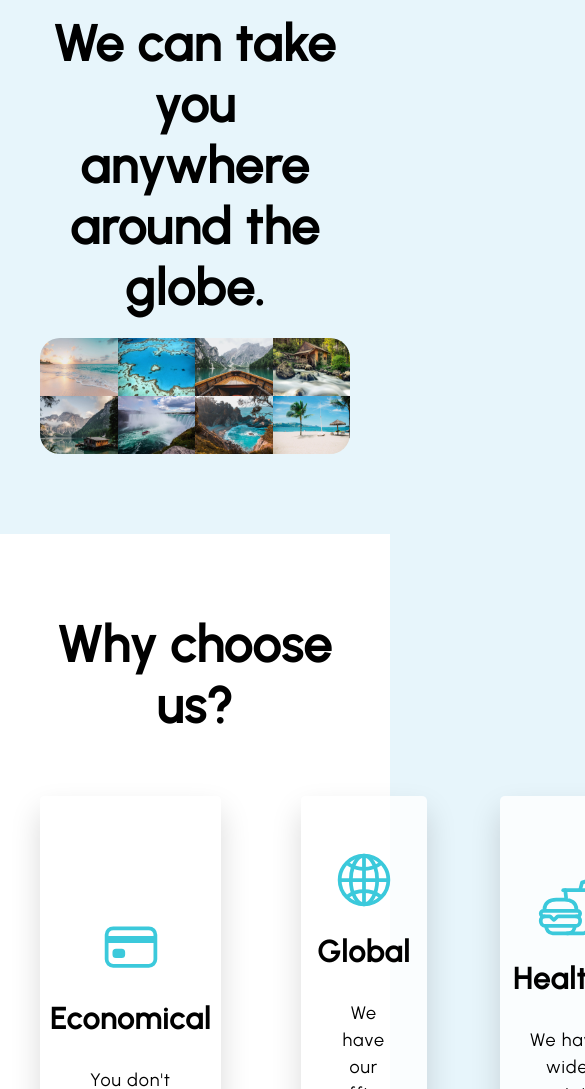
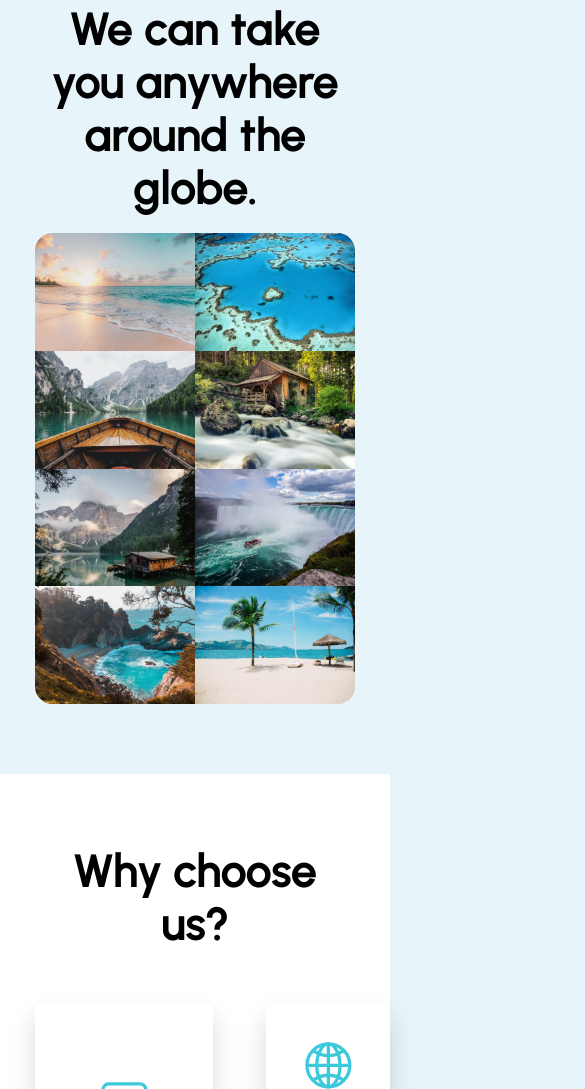
Before and after one commit to mdmusaibali/Travella, a plain HTML site: page index.html in a window 390 px wide. Shown: the part 911-2000 px from the top of the page, 585 px wide, since content can reach past the window. Drawn offline with nearby package versions, Linux system fonts and the light colour scheme.

Commit message:
adding queries

```diff
--- a/index.html
+++ b/index.html
@@ -19,6 +19,7 @@
       src="https://unpkg.com/ionicons@5.5.2/dist/ionicons/ionicons.js"
     ></script>
     <link rel="stylesheet" type="text/css" href="style.css" />
+    <link rel="stylesheet" type="text/css" href="queries.css" />
     <title>Travella</title>
   </head>
   <body>
--- /dev/null
+++ b/queries.css
@@ -0,0 +1,19 @@
+@media (max-width: 1024px) {
+  html {
+    font-size: 55%;
+  }
+  .feature {
+    width: 100%;
+  }
+  .section-features {
+    margin: 0 2rem;
+  }
+}
+@media (max-width: 860px) {
+  .grid--4-cols {
+    grid-template-columns: repeat(2, 1fr);
+  }
+  .section-features {
+    margin: 0 4rem;
+  }
+}
--- a/style.css
+++ b/style.css
@@ -412,6 +412,8 @@ select {
   background-color: #333;
   color: white;
   padding-bottom: 2rem;
+  padding-right: 2rem;
+  padding-left: 2rem;
 }
 .footer-info ul {
   list-style: none;
```
